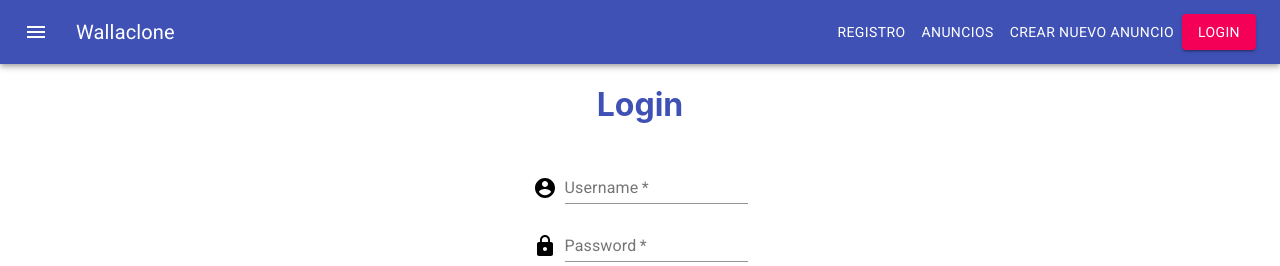
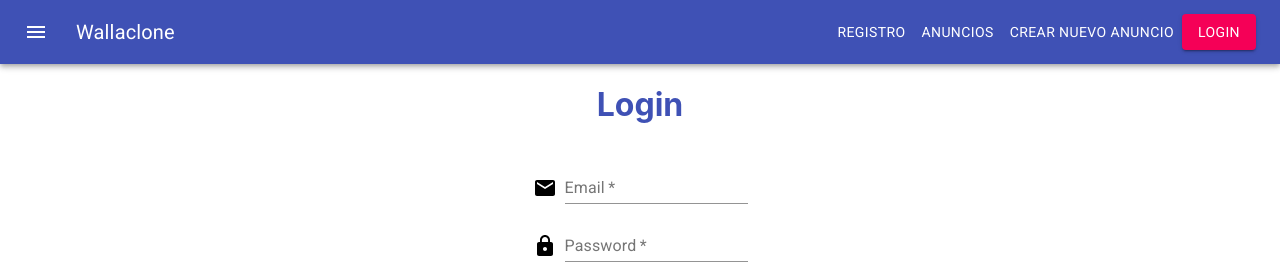
Before and after one commit to NandoLT/Wallaclone-Frontend, a Next.js app in the folder wallaclone/: page /login in a window 1280 px wide. Shown: the top 266 px of the page. Built offline with nearby package versions, Linux system fonts and the light colour scheme.

Commit message:
Cambio username por email en login

```diff
--- a/wallaclone/components/Login/LoginForm.js
+++ b/wallaclone/components/Login/LoginForm.js
@@ -12,6 +12,7 @@ import { getIsLogged, getIsLoading, getError } from '../../store/selectors';
 import Alert from '../Alert'
 import { authLoginAction } from '../../store/actions';
 import styles from '../../styles/Home.module.css'
+import EmailIcon from '@material-ui/icons/Email';
 
 
 const useStyles = makeStyles((theme) => ({
@@ -73,10 +74,10 @@ const LoginForm = ({isLoading, error  }) => {
                 <div className={classes.margin, "login-input"}>
                     <Grid container spacing={1} alignItems="flex-end">
                         <Grid item>
-                            <AccountCircle />
+                            <EmailIcon />
                         </Grid>
                         <Grid item>
-                            <TextField required onChange={event => handleInputChange(event)} name="email" id="input-with-icon-grid" label="Username" value={credentials.email} />
+                            <TextField required onChange={event => handleInputChange(event)} name="email" id="input-with-icon-grid" label="Email" value={credentials.email} />
                         </Grid>
                     </Grid>
                 </div>
```
